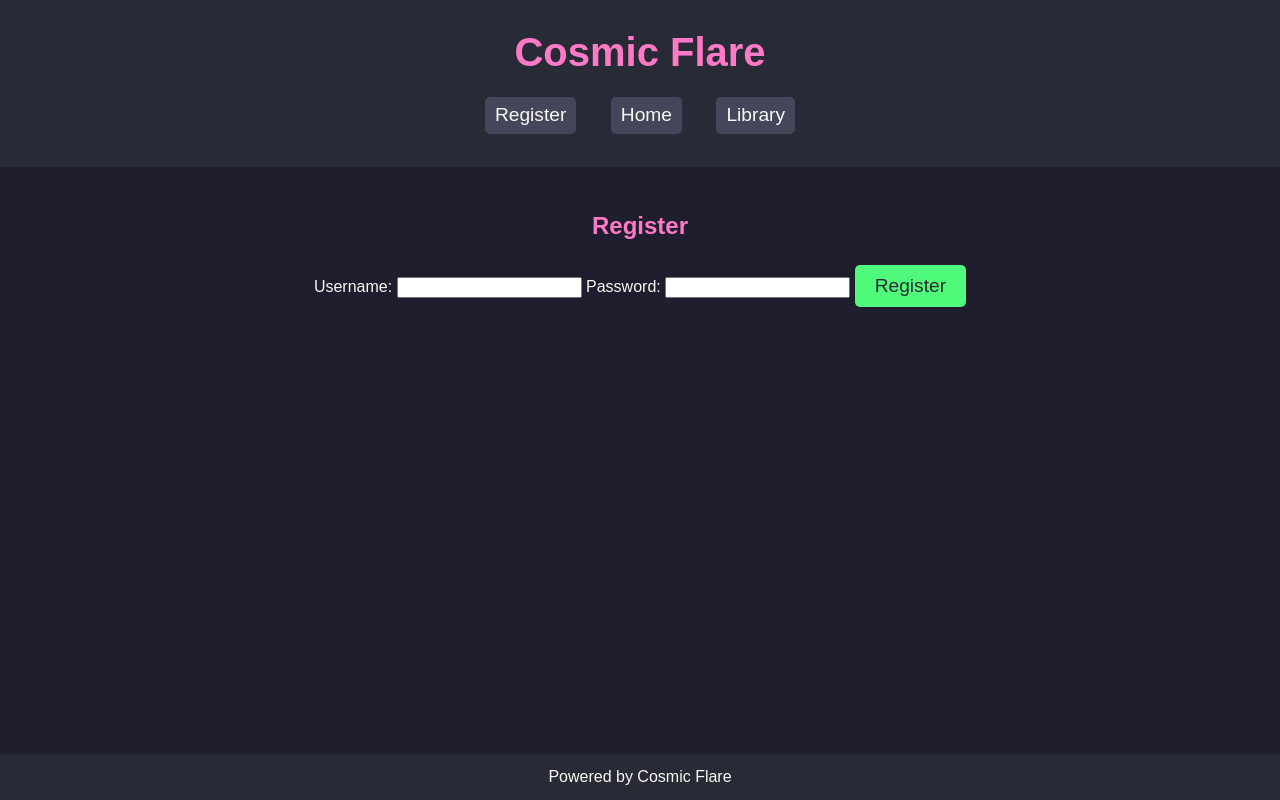
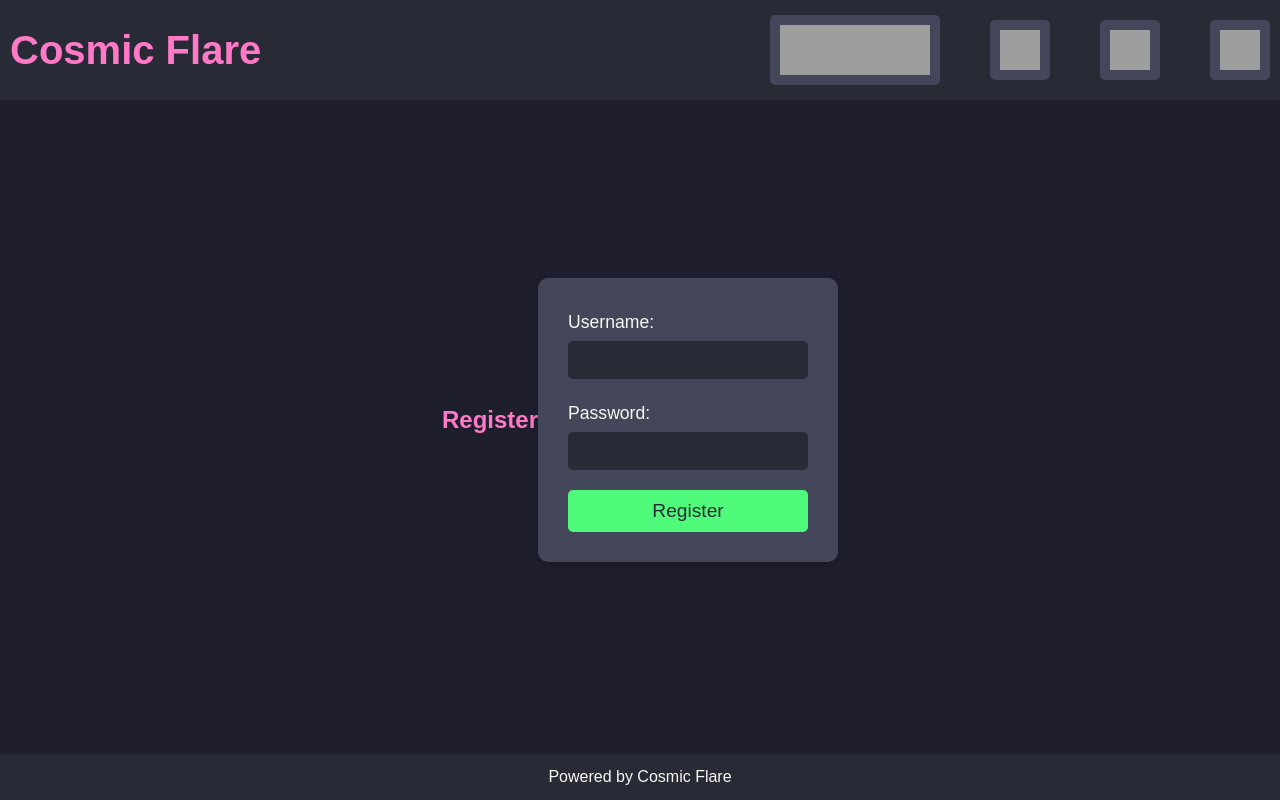
Before and after one commit to dev-azimjon-tech/exoplanets, a Flask app: page /register in a window 1280 px wide. Run offline with Flask 3, Linux system fonts and the light colour scheme; grey boxes are pictures that could not be loaded.

Commit message:
Commit of 2nd day Hackathon

```diff
--- a/app.py
+++ b/app.py
@@ -1,4 +1,5 @@
-from flask import Flask, render_template, request, redirect, url_for, flash
+from flask import Flask, render_template, request, redirect, url_for, flash,jsonify
+import random
 
 app = Flask(__name__)
 app.secret_key = 'your_secret_key'
@@ -88,5 +89,55 @@ def submit_form():
         data = request.form
         return redirect(url_for('library'), data)
 
+
+def generate_planet_data(weight, surface, atmosphere):
+    # Simple logic to generate realistic planet data
+    temperature = round(random.uniform(-100, 100), 2)
+    gravity = round(weight / (random.uniform(1.5, 2.5)), 2)  # Example of gravity calculation
+
+    surface_colors = {
+        'ocean': '#0077be',     # Blue
+        'desert': '#d2b48c',    # Sandy
+        'forest': '#228B22',    # Green
+        'ice': '#f0f8ff',       # Light blue
+        'volcanic': '#a52a2a'   # Brown
+    }
+
+    atmosphere_colors = {
+        'none': 'transparent',
+        'o2': 'rgba(135, 206, 235, 0.5)',  # Blue with transparency
+        'co2': 'rgba(255, 99, 71, 0.5)',    # Red with transparency
+        'ch4': 'rgba(154, 205, 50, 0.5)'    # Yellow with transparency
+    }
+
+    return {
+        'temperature': temperature,
+        'gravity': gravity,
+        'surface_color': surface_colors.get(surface, '#ffffff'),
+        'atmosphere_color': atmosphere_colors.get(atmosphere, 'transparent')
+    }
+
+@app.route('/')
+def index():
+    return render_template('index.html')
+
+@app.route('/generate_planet', methods=['POST'])
+def generate_planet():
+    data = request.get_json()
+    weight = float(data['weight'])
+    surface = data['surface']
+    atmosphere = data['atmosphere']
+
+    planet_data = generate_planet_data(weight, surface, atmosphere)
+
+    return jsonify({
+        'name': data['name'],
+        'temperature': planet_data['temperature'],
+        'gravity': planet_data['gravity'],
+        'surface_color': planet_data['surface_color'],
+        'atmosphere_color': planet_data['atmosphere_color']
+    })
+
+
 if __name__ == '__main__':
     app.run(debug=True)
--- a/static/css/style.css
+++ b/static/css/style.css
@@ -1,5 +1,31 @@
 * {
     box-sizing: border-box;
+}
+
+/* Logo styling */
+.logo {
+    width: 150px; /* Default width */
+    height: auto; /* Maintain aspect ratio */
+    max-width: 100%; /* Prevent the image from exceeding its container's width */
+    transition: transform 0.3s ease; /* Add a hover effect */
+}
+
+/* Optional: Add hover effect for scaling */
+.logo:hover {
+    transform: scale(1.1); /* Slightly enlarge on hover */
+}
+/* Remove list markers (dots or bullets) from navigation list */
+nav ul {
+    list-style-type: none; /* No bullet points */
+    padding: 0;
+    display: flex;
+    justify-content: center;
+    align-items: center;
+    gap: 30px; /* Space between the items */
+}
+
+nav ul li {
+    display: inline-block;
 }
 
 body {
@@ -26,11 +52,14 @@ header h1 {
 nav ul {
     list-style-type: none;
     padding: 0;
+    display: flex;
+    justify-content: center;
+    align-items: center;
+    gap: 30px; /* Space between the items */
 }
 
 nav ul li {
-    display: inline;
-    margin: 0 15px;
+    display: inline-block;
 }
 
 nav ul li a {
@@ -38,15 +67,18 @@ nav ul li a {
     text-decoration: none;
     font-size: 1.2em;
     transition: color 0.3s;
+    display: flex;
+    align-items: center;
+    justify-content: center;
+}
+
+nav ul li img {
+    height: 40px;
+    width: 40px;
 }
 
 nav ul li a:hover {
     color: #50fa7b;
-}
-
-main {
-    padding: 20px;
-    text-align: center;
 }
 
 footer {
@@ -140,30 +172,20 @@ button:hover {
 }
 
 
-.card_a{
-    width: 350px;
-    height: 500px;
-    float: left;
-    margin-left: 20%;
-    background-color: rgba(128, 128, 128, 0.521);
-    box-shadow: 0 4px 8px rgba(0, 0, 0, 0.2); /* Optional: Adds shadow */
-    border-radius: 10px; /* Optional: Adds border radius */
-}
+
 .card_b{
-    width: 350px;
+    width: 100%;
     height: 500px;
     float: right;
-    margin-right: 23%;
     margin-top: -0.1%;
     background-color: rgba(128, 128, 128, 0.521);
     box-shadow: 0 4px 8px rgba(0, 0, 0, 0.2); /* Optional: Adds shadow */
     border-radius: 10px; /* Optional: Adds border radius */
+    font-weight: bolder;
+    font-size: xx-large;
 }
 
-.card_a:hover{
-    background-color: gray;
-    transition: 0.5s;
-}
+
 
 .card_b:hover{
     background-color: gray;
@@ -199,3 +221,131 @@ a.button-link:hover {
 a.button-link:active {
     background-color: #00408d; /* Darker shade when the button is active */
 }
+
+
+/* General Styles */
+* {
+    box-sizing: border-box;
+}
+
+body {
+    font-family: 'Arial', sans-serif;
+    background-color: #1e1e2f;
+    color: #f8f8f2;
+    margin: 0;
+    padding: 0;
+    line-height: 1.6;
+}
+
+header {
+    background-color: #282a36;
+    padding: 20px;
+    text-align: center;
+}
+
+header h1 {
+    margin: 0;
+    font-size: 2.5em;
+    color: #ff79c6;
+}
+
+h2 {
+    color: #ff79c6;
+    text-align: center;
+    margin-bottom: 20px;
+}
+
+/* Form Styles */
+.form-container {
+    display: flex;
+    justify-content: center;
+    align-items: center;
+    min-height: 80vh;
+}
+
+.register-form {
+    background-color: #44475a;
+    padding: 30px;
+    border-radius: 10px;
+    box-shadow: 0 4px 8px rgba(0, 0, 0, 0.2);
+    width: 300px;
+}
+
+.input-group {
+    margin-bottom: 20px;
+}
+
+.input-group label {
+    display: block;
+    margin-bottom: 5px;
+    font-size: 1.1em;
+    color: #f8f8f2;
+}
+
+.input-group input {
+    width: 100%;
+    padding: 10px;
+    background-color: #282a36;
+    border: none;
+    border-radius: 5px;
+    color: #f8f8f2;
+    font-size: 1em;
+}
+
+.input-group input:focus {
+    outline: none;
+    background-color: #373c49;
+}
+
+button {
+    width: 100%;
+    padding: 10px;
+    background-color: #50fa7b;
+    border: none;
+    border-radius: 5px;
+    color: #282a36;
+    font-size: 1.2em;
+    cursor: pointer;
+}
+
+button:hover {
+    background-color: #40e36b;
+    transition: 0.3s;
+}
+
+/* Footer */
+footer {
+    background-color: #282a36;
+    text-align: center;
+    padding: 10px;
+    position: fixed;
+    width: 100%;
+    bottom: 0;
+}
+
+footer p {
+    margin: 0;
+}
+
+
+header {
+    display: flex;
+    justify-content: space-between; /* Space between items */
+    align-items: center; /* Center items vertically */
+    padding: 10px;
+}
+
+nav ul {
+    list-style-type: none; /* Remove bullet points */
+    display: flex; /* Align items in a row */
+    margin: 0; /* Remove default margin */
+    padding: 0; /* Remove default padding */
+}
+
+nav ul li {
+    margin-left: 20px; /* Space between navigation items */
+}
+
+.logo {
+    height: 50px; /* Adjust height as needed */
+}
--- a/templates/base.html
+++ b/templates/base.html
@@ -9,14 +9,17 @@
 <body>
 <header>
     <h1>Cosmic Flare</h1>
+
     <nav>
         <ul>
-                <li><a href="{{ url_for('register') }}">Register</a></li>
-                <li><a href="{{ url_for('home') }}">Home</a></li>
-                <li><a href="{{ url_for('library') }}">Library</a></li>
+            <li><a href="{{ url_for('home') }}"><img class="logo" src="{{ url_for('static', filename='logo.png') }}" alt="home img"></a></li>
+            <li><a href="{{ url_for('register') }}"><img src="{{ url_for('static', filename='registration.png') }}" alt="register img"></a></li>
+            <li><a href="{{ url_for('home') }}"><img src="{{ url_for('static', filename='home.png') }}" alt="home img"></a></li>
+            <li><a href="{{ url_for('library') }}"><img src="{{ url_for('static', filename='telescope.png') }}" alt="telescope img"></a></li>
         </ul>
     </nav>
 </header>
+
 <main>
     {% with messages = get_flashed_messages(with_categories=true) %}
         {% if messages %}
--- a/templates/register.html
+++ b/templates/register.html
@@ -1,11 +1,17 @@
 {% extends 'base.html' %}
 {% block content %}
-<h2>Register</h2>
-<form method="post">
+<div class="form-container">
+    <h2 style="text-align: center;">Register</h2>
+    <form method="post" class="register-form">
+        <div class="input-group">
             <label for="username">Username:</label>
             <input type="text" name="username" id="username" required>
+        </div>
+        <div class="input-group">
             <label for="password">Password:</label>
             <input type="password" name="password" id="password" required>
+        </div>
         <button type="submit">Register</button>
     </form>
+</div>
 {% endblock %}
```
Also changed, not shown: templates/home.html (+1 -7 lines). Lines whose indentation alone changed are shown as unchanged.
